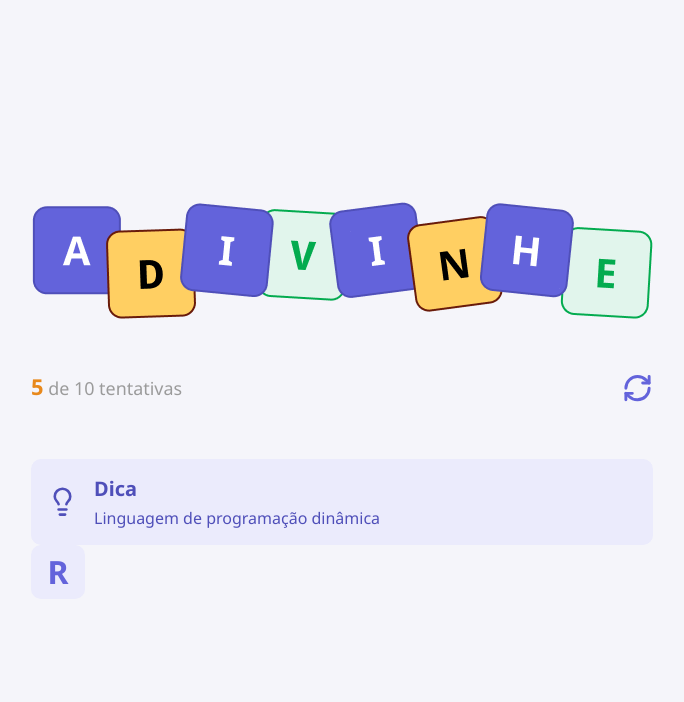
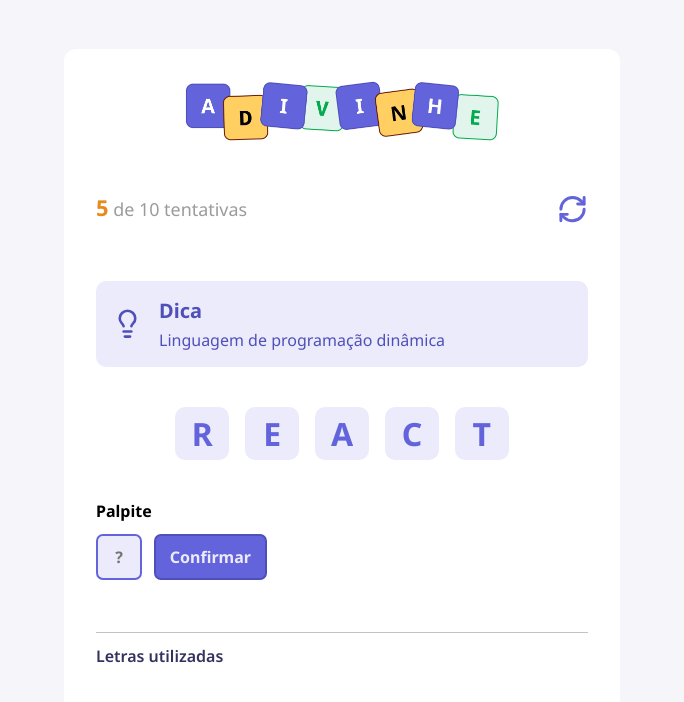
Before and after one commit to Julio-Cesar-Castro/guess-word, a React (Vite) app: page / in a window 1280 px wide. Shown: the top 702 px of the page, without its empty margins (298-982 px from the left). Built offline with nearby package versions, Linux system fonts and the light colour scheme.

Commit message:
Add letters used component

```diff
--- a/src/App.tsx
+++ b/src/App.tsx
@@ -1,6 +1,9 @@
 import { Header } from "./components/Header"
 import { Tip } from "./components/Tip"
 import { Letter } from "./components/Letter"
+import { Input } from "./components/Input"
+import { Button } from "./components/Button"
+import { LettersUsed } from "./components/LettersUsed"
 
 import styles from "./app.module.css"
 
@@ -15,7 +18,24 @@
       <main>
         <Header current={5} max={10} onRestart={handleRestartGame} />
         <Tip tip="Linguagem de programação dinâmica" />
-        <Letter value="R" />
+
+        <div className={styles.word} >
+          <Letter value="R" />
+          <Letter value="E" />
+          <Letter value="A" />
+          <Letter value="C" />
+          <Letter value="T" />
+        </div>
+
+        <h4>Palpite</h4>
+
+        <div className={styles.guess}>
+          <Input autoFocus maxLength={1} placeholder="?" />
+          <Button title="Confirmar" />
+        </div>
+
+        <LettersUsed />
+
       </main>
     </div>
   )
--- a/src/app.module.css
+++ b/src/app.module.css
@@ -6,3 +6,28 @@
   align-items: center;
   justify-content: center;
 }
+
+.container main {
+  width: 556px;
+  background-color: #FFF;
+  padding: 2rem;
+  padding-bottom: 4.5rem;
+  border-radius: 0.75rem;
+}
+
+.container .word {
+  width: 100%;
+  display: flex;
+  justify-content: center;
+  flex-wrap: wrap;
+  gap: 1rem;
+
+  margin: 2.5rem 0;
+}
+
+.guess {
+  display: flex;
+  gap: 0.75rem;
+
+  margin-top: 0.75rem;
+}
--- /dev/null
+++ b/src/components/Button/index.tsx
@@ -0,0 +1,11 @@
+import styles from "./styles.module.css"
+
+type Props = React.ComponentProps<"button"> & {
+  title: string
+}
+
+export function Button({ title, ...rest }: Props) {
+  return (
+    <button type="button" className={styles.button} {...rest}> {title} </button>
+  )
+}
--- /dev/null
+++ b/src/components/Button/styles.module.css
@@ -0,0 +1,12 @@
+.button {
+  height: 2.87rem;
+  border-radius: 0.43rem;
+  background-color: #6363db;
+
+  border: 2px solid #4f4fb9;
+  color: #ebebfc;
+
+  padding: 0 0.87rem;
+  font-size: 1rem;
+  font-weight: 700;
+}
--- a/src/components/Header/styles.module.css
+++ b/src/components/Header/styles.module.css
@@ -5,7 +5,7 @@
   align-items: center;
 }
 
-.containre>img {
+.container>img {
   height: 3.75rem;
 }
 
--- /dev/null
+++ b/src/components/Input/index.tsx
@@ -0,0 +1,7 @@
+import styles from "./styles.module.css"
+
+type Props = React.ComponentProps<"input">
+
+export function Input({ ...rest }: Props) {
+  return <input type="text" className={styles.input} {...rest} />
+}
--- /dev/null
+++ b/src/components/Input/styles.module.css
@@ -0,0 +1,16 @@
+.input {
+  width: 2.87rem;
+  height: 2.87rem;
+  border-radius: 0.43rem;
+
+  background-color: #ebebfc;
+  border: 2px solid #6363db;
+  text-transform: uppercase;
+  color: #6363db;
+
+  text-align: center;
+  font-size: 1rem;
+  font-weight: 700;
+
+  outline: none;
+}
--- /dev/null
+++ b/src/components/LettersUsed/index.tsx
@@ -0,0 +1,9 @@
+import styles from "./styles.module.css"
+
+export function LettersUsed() {
+  return (
+    <div className={styles.lettersUsed}>
+      <h5>Letras utilizadas</h5>
+    </div>
+  )
+}
--- /dev/null
+++ b/src/components/LettersUsed/styles.module.css
@@ -0,0 +1,13 @@
+.lettersUsed {
+  width: 100%;
+  margin-top: 3.25rem;
+  border-top: 1px solid #c3c3c3;
+}
+
+.lettersUsed>h5 {
+  color: #32325f;
+  font-size: 1rem;
+  font-weight: 600;
+  margin: 0.75rem 0;
+
+}
--- a/src/global.css
+++ b/src/global.css
@@ -10,9 +10,12 @@
 
 body {
   background-color: #f5f5fa;
+  font-family: "Noto Sans", sans-serif;
+}
 
+input,
+button {
   font-family: "Noto Sans", sans-serif;
-  font-optical-sizing: auto;
 }
 
 button {
```
